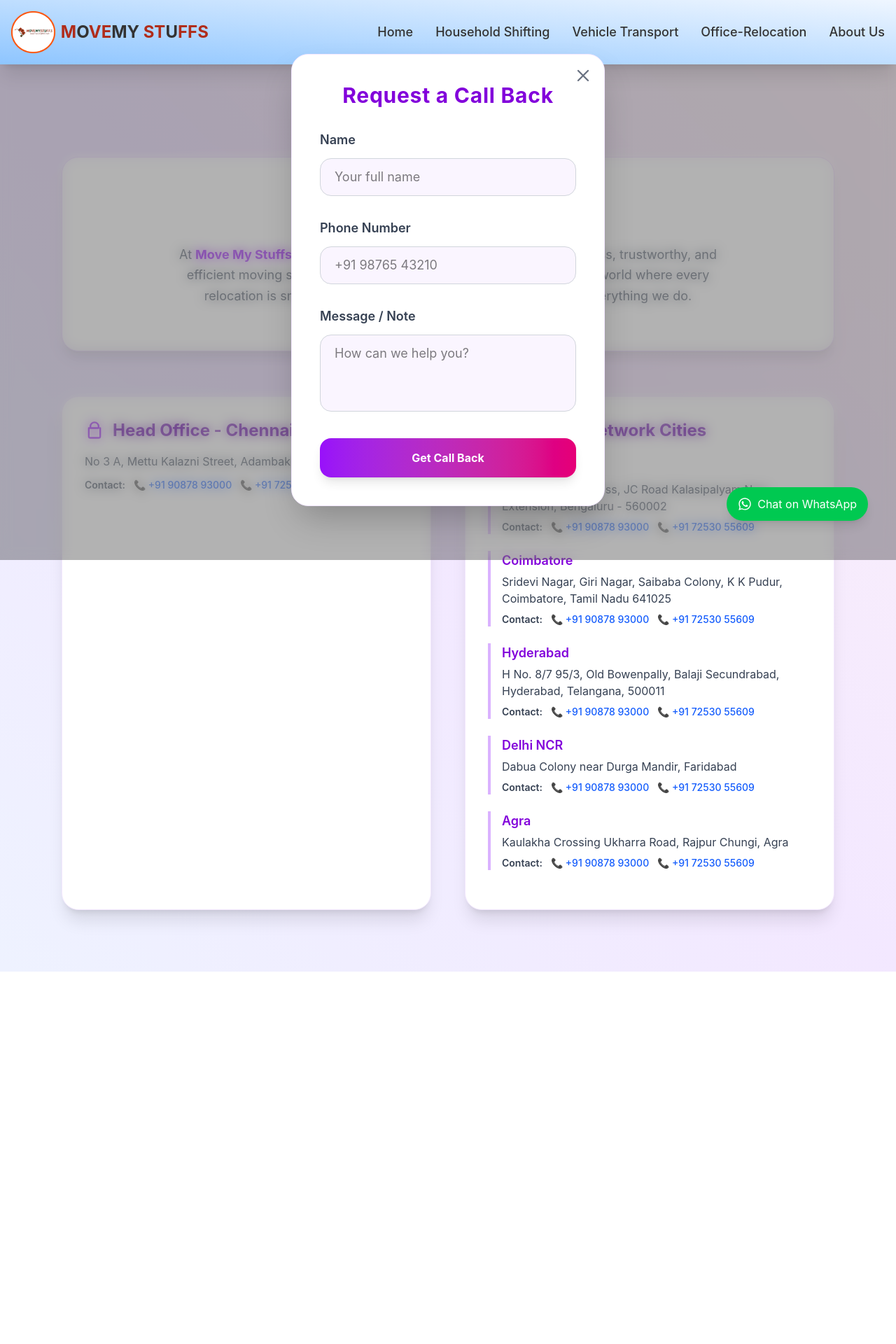
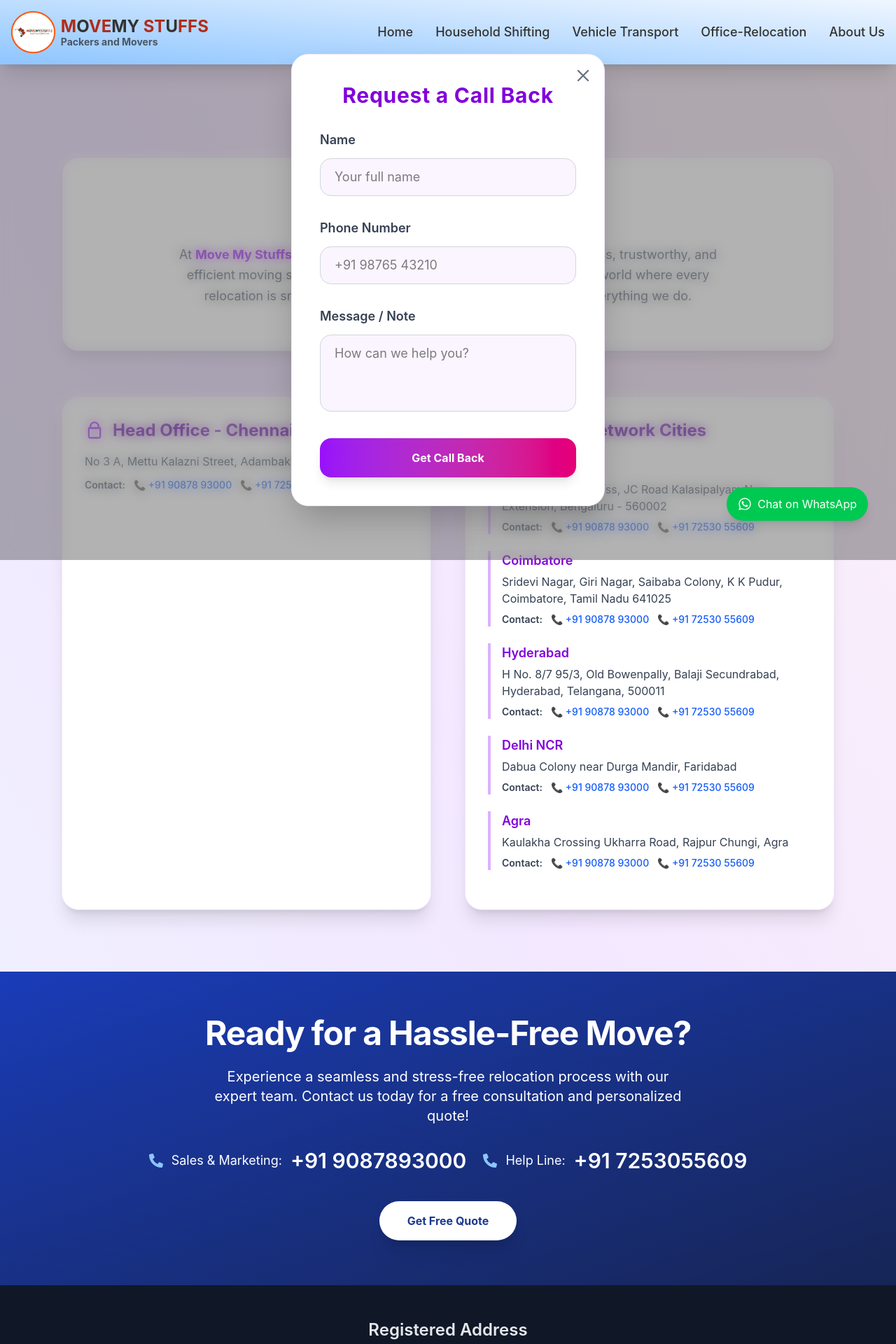
Before and after one commit to ramasubramanian6/p-m, a React (Vite) app: page /about-us in a window 1280 px wide. Shown: the top 1920 px of the page at 70% size. Before the commit the page ends 1388 px from the top, so only its background shows below. Built offline with nearby package versions, Linux system fonts and the light colour scheme.

Commit message:
update the changes

```diff
--- a/src/pages/Header.jsx
+++ b/src/pages/Header.jsx
@@ -1,8 +1,8 @@
-import React, { useState } from 'react';
-import { Link } from 'react-router-dom';
-import { FaBars, FaTimes } from 'react-icons/fa';
-import { motion, AnimatePresence } from 'framer-motion';
-import logo from '../assets/ads/Group 12.png'; // Adjust path as per your project structure
+import React, { useState } from "react";
+import { Link } from "react-router-dom";
+import { FaBars, FaTimes } from "react-icons/fa";
+import { motion, AnimatePresence } from "framer-motion";
+import logo from "../assets/ads/Group 12.png"; // Adjust path as per your project structure
 
 const headerVariants = {
   initial: { y: -100 },
@@ -13,8 +13,8 @@
   initial: { opacity: 0 },
   animate: {
     opacity: 1,
-    transition: { staggerChildren: 0.1 }
-  }
+    transition: { staggerChildren: 0.1 },
+  },
 };
 
 const linkVariants = {
@@ -42,20 +42,30 @@
     >
       <div className="max-w-screen-xl mx-auto p-4 flex items-center justify-between">
         {/* Logo Image */}
-        <Link to="/" className="flex items-center space-x-2 hover:opacity-80 transition-opacity duration-200">
-          <img src={logo} alt="Move My Stuffs Logo" className="h-15 w-auto object-contain" />
-          <span className='text-2xl font-bold'>
-            <span className='text-[#b02c1a]'>M</span>
-            <span className='text-[#333333]'>O</span>
-            <span className='text-[#b02c1a]'>VE</span>
-            <span className='text-[#333333]'>MY </span>
-            <span className='text-[#b02c1a]'>ST</span>
-            <span className='text-[#333333]'>U</span>
-            <span className='text-[#b02c1a]'>FFS</span>
-          </span>
+        <Link
+          to="/"
+          className="flex items-center space-x-2 hover:opacity-80 transition-opacity duration-200"
+        >
+          <img
+            src={logo}
+            alt="Move My Stuffs Logo"
+            className="h-15 w-auto object-contain"
+          />
+          <div className="flex flex-col leading-tight">
+            <span className="text-2xl font-bold">
+              <span className="text-[#b02c1a]">M</span>
+              <span className="text-[#333333]">O</span>
+              <span className="text-[#b02c1a]">VE</span>
+              <span className="text-[#333333]">MY </span>
+              <span className="text-[#b02c1a]">ST</span>
+              <span className="text-[#333333]">U</span>
+              <span className="text-[#b02c1a]">FFS</span>
+            </span>
+            <span className="text-sm text-gray-600 -mt-1 font-bold ">
+              Packers and Movers
+            </span>
+          </div>
         </Link>
-
-
 
         {/* Menu Toggler for Mobile */}
         <div className="lg:hidden flex items-center">
@@ -76,14 +86,24 @@
           animate="animate"
         >
           {[
-            { name: 'Home', path: '/' },
-            { name: 'Household Shifting', path: '/household' },
-            { name: 'Vehicle Transport', path: '/vehicle' },
-            { name: 'Office-Relocation', path: '/office' },
-            { name: 'About Us', path: '/about-us' },
+            { name: "Home", path: "/" },
+            { name: "Household Shifting", path: "/household" },
+            { name: "Vehicle Transport", path: "/vehicle" },
+            { name: "Office-Relocation", path: "/office" },
+            { name: "About Us", path: "/about-us" },
           ].map(({ name, path }) => (
-            <motion.div key={name} variants={linkVariants} whileHover="hover" whileTap="tap">
-              <Link to={path} className="text-lg font-medium hover:text-blue-500 transition-colors duration-200">{name}</Link>
+            <motion.div
+              key={name}
+              variants={linkVariants}
+              whileHover="hover"
+              whileTap="tap"
+            >
+              <Link
+                to={path}
+                className="text-lg font-medium hover:text-blue-500 transition-colors duration-200"
+              >
+                {name}
+              </Link>
             </motion.div>
           ))}
         </motion.nav>
@@ -101,12 +121,12 @@
             >
               <nav className="flex flex-col items-center space-y-6">
                 {[
-                  { name: 'Home', path: '/' },
-                  { name: 'Household Shifting', path: '/household' },
-                  { name: 'Vehicle Transport', path: '/vehicle' },
-                  { name: 'Office Relocation', path: '/office' },
-                  { name: 'About Us', path: '/about-us' },
-                  { name: 'Contact Us', path: '/get-quote' },
+                  { name: "Home", path: "/" },
+                  { name: "Household Shifting", path: "/household" },
+                  { name: "Vehicle Transport", path: "/vehicle" },
+                  { name: "Office Relocation", path: "/office" },
+                  { name: "About Us", path: "/about-us" },
+                  { name: "Contact Us", path: "/get-quote" },
                 ].map(({ name, path }) => (
                   <Link
                     key={name}
--- a/src/pages/components/AboutUs.jsx
+++ b/src/pages/components/AboutUs.jsx
@@ -1,6 +1,7 @@
 import React, { useState, useEffect } from "react";
 import emailjs from "emailjs-com";
 import { motion, AnimatePresence } from "framer-motion";
+import ContactSection from "./ContactSection";
 
 const AboutUs = () => {
   const [formData, setFormData] = useState({ name: "", phone: "", note: "" });
@@ -275,9 +276,11 @@
                   )}
                 </div>
               </motion.div>
+
             </>
           )}
         </AnimatePresence>
+        <ContactSection/>
       </div>
     </>
   );
--- a/src/pages/components/ContactSection.jsx
+++ b/src/pages/components/ContactSection.jsx
@@ -43,11 +43,11 @@
         >
           <motion.p className="flex items-center gap-3" variants={itemVariants}>
             <FaPhoneAlt className="text-xl text-blue-300" />
-            Sales & Marketing: <span className="font-semibold">+91 9087893000</span>
+            Sales & Marketing: <span className="font-semibold text-3xl">+91 9087893000</span>
           </motion.p>
           <motion.p className="flex items-center gap-3" variants={itemVariants}>
             <FaPhoneAlt className="text-xl text-blue-300" />
-            Help Line: <span className="font-semibold">+91 7253055609</span>
+            Help Line: <span className="font-semibold text-3xl">+91 7253055609</span>
           </motion.p>
         </motion.div>
 
```
